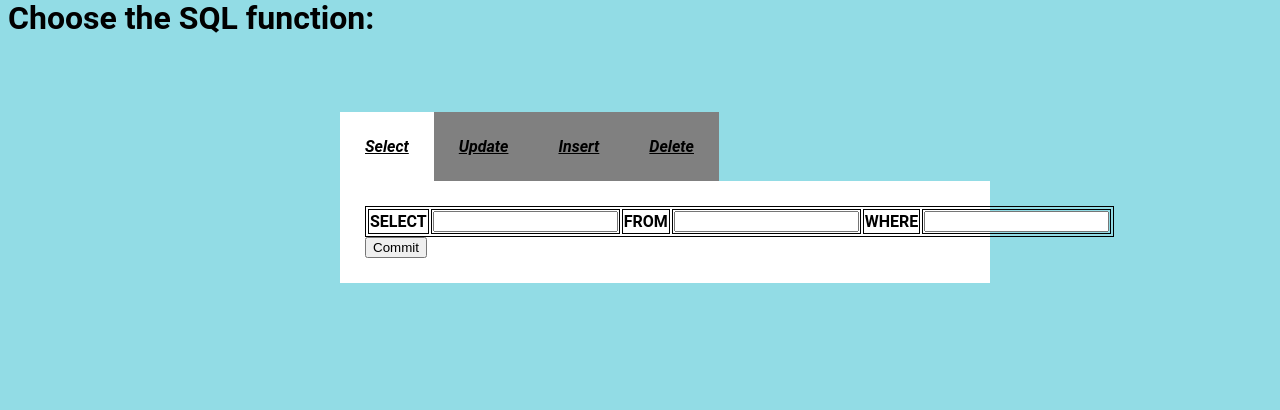
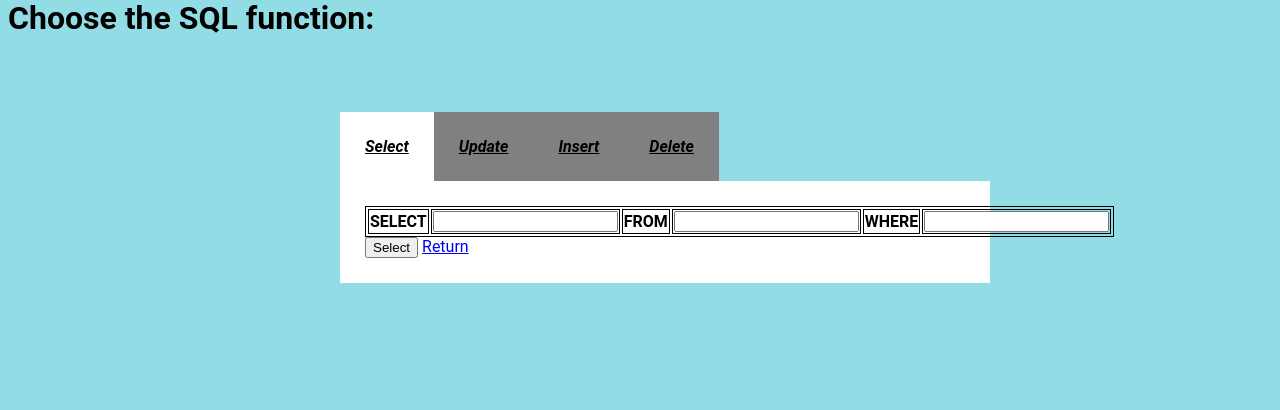
Before and after one commit to Sean02/Destiny_2_Exotic_Armor, a Flask app: page /query in a window 1280 px wide. Shown: the part 22-432 px from the top of the page. Run offline with Flask 2, Linux system fonts and the light colour scheme.

Commit message:
Update query.html
Renamed and remapped the buttons needed to perform database actions to app.py

```diff
--- a/templates/query.html
+++ b/templates/query.html
@@ -23,7 +23,8 @@
                     <th>WHERE <td colspan="5"><input type="text" name="s_query" id="s_query"></td></th>
                 </tr>
             </table>
-            <button id="s_button" >Commit</button>
+            <input type = "submit" name="i_button" value = "Select"/>
+            <a href="{{url_for('home')}}">Return</a><br>
         </div>
 
         <input type="radio" id="Update" name="SUIDTabs">
@@ -36,7 +37,8 @@
                     <th>WHERE <td colspan="5"><input type="text" name="u_query" id="u_query"></th>
                 </tr>
             </table>
-            <button id="u_button" >Commit</button>
+            <input type = "submit" name="i_button" value = "Update"/>
+            <a href="{{url_for('home')}}">Return</a><br>
         </div>
 
         <input type="radio" id="Insert" name="SUIDTabs">
@@ -50,9 +52,7 @@
                     <th>VALUES <td colspan="5"><input type="text" name="i_val" id="i_val"></th>
                 </tr>
             </table>
-            <input type = "submit" name="i_button" value = "Commit"/>
-
-
+            <input type = "submit" name="i_button" value = "Insert"/>
             <a href="{{url_for('home')}}">Return</a><br>
         </div>
 
@@ -65,9 +65,7 @@
                     <th>WHERE <td colspan="5"><input type="text" name="d_query" id="d_query"></th>
                 </tr>
             </table>
-            <input type = "submit" name="d_button" value = "Commit"/>
-
-
+            <input type = "submit" name="i_button" value = "Delete"/>
             <a href="{{url_for('home')}}">Return</a><br>
         </div>
     </div>
```
